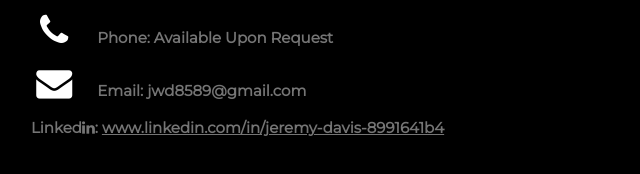
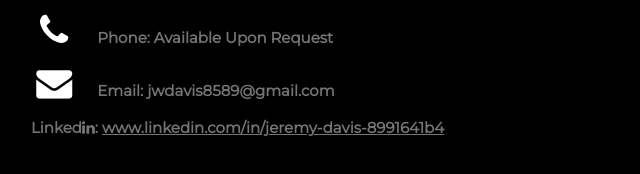
Before and after one commit to jwdavis1989/portfolio2020, a website: page public/html/portfolio.html in a window 1280 px wide. Shown: the part 5646-5820 px from the top of the page, 179-819 px from the left. Drawn offline with nearby package versions, Linux system fonts and the light colour scheme.

Commit message:
Corrected Contact Typo

```diff
--- a/public/html/portfolio.html
+++ b/public/html/portfolio.html
@@ -313,7 +313,7 @@ body, h1,h2,h3,h4,h5,h6 {font-family: "Montserrat", sans-serif}
     <div class="w3-section">
       <p><i class="fa fa-map-marker fa-fw w3-text-white w3-xxlarge w3-margin-right"></i> Bono, AR</p>
       <p><i class="fa fa-phone fa-fw w3-text-white w3-xxlarge w3-margin-right"></i> Phone: Available Upon Request</p>
-      <p><i class="fa fa-envelope fa-fw w3-text-white w3-xxlarge w3-margin-right"> </i> Email: jwd8589@gmail.com</p>
+      <p><i class="fa fa-envelope fa-fw w3-text-white w3-xxlarge w3-margin-right"> </i> Email: jwdavis8589@gmail.com</p>
       <p>Linked<i class="fa fa-linkedin w3-hover-opacity"></i>:  <a href="www.linkedin.com/in/jeremy-davis-8991641b4/">www.linkedin.com/in/jeremy-davis-8991641b4</a></p>
     </div>
   <!-- End Contact Section -->
```
Also changed, not shown: index.js (+5 -5 lines).
